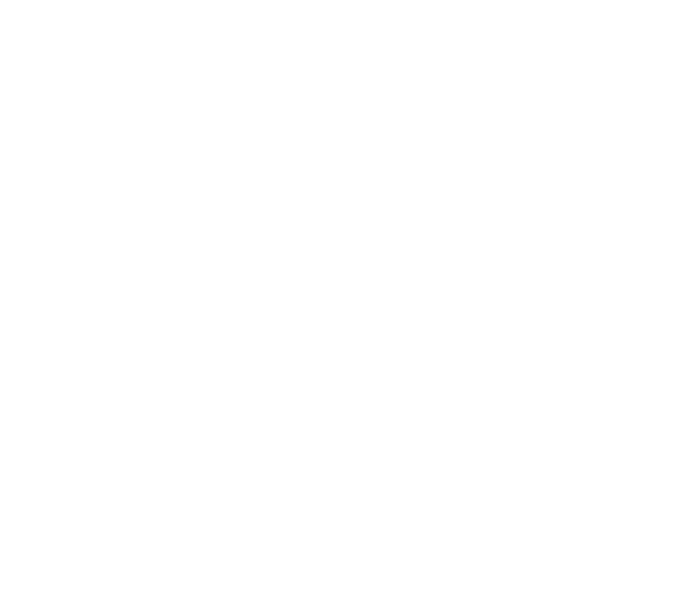
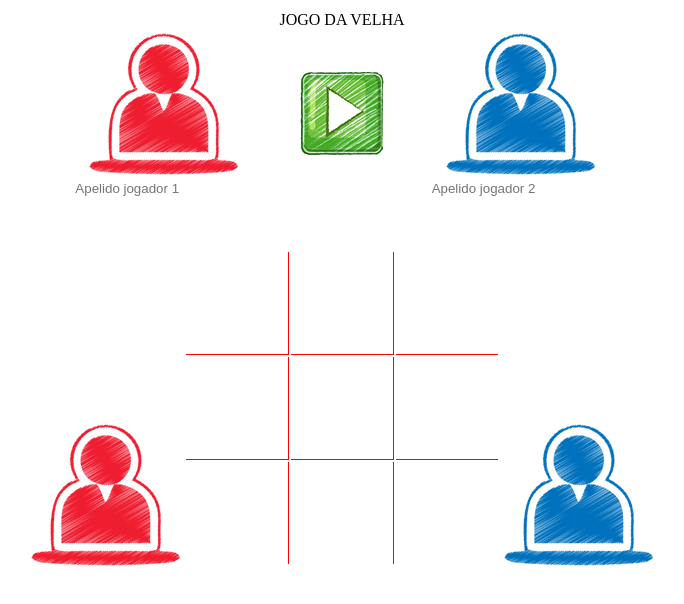
Before and after one commit to sillassanttos/jogo-da-velha, a plain HTML site: page index.html in a window 1280 px wide. Shown: the whole page, without its empty margins (298-982 px from the left). Drawn offline with Linux system fonts and the light colour scheme.

Commit message:
Adicionado telas para selecão dos jogadores e a grid inicial

```diff
--- a/index.html
+++ b/index.html
@@ -9,5 +9,92 @@
 
 	<body>
 
+		<div id="pagina_inicial" align="center">
+			<table border="0" width="600px">
+				<tbody>
+					<tr>
+						<td colspan="3" align="center">JOGO DA VELHA</td>
+					</tr>
+					<tr>
+						<td align="center">
+							<img src="imagens/jogador_1.png" alt="">
+							<br>
+							<input type="text" maxlength="10" placeholder="Apelido jogador 1" style="border: 0;">
+						</td>
+
+						<td align="center">
+							<img src="imagens/iniciar.png" alt="">
+						</td>
+
+						<td align="center">
+							<img src="imagens/jogador_2.png" alt="">
+							<br>
+							<input type="text" maxlength="10" placeholder="Apelido jogador 2" style="border: 0;">
+						</td>
+					</tr>
+				</tbody>
+			</table>
+		</div><!-- /pagina_inicial -->
+
+		<div id="palco_jogo" style="margin-top: 50px; text-align: center;">
+
+			<div style="display: inline-block;">
+				<img src="imagens/jogador_1.png" alt="">
+			</div>
+
+			<div style="display: inline-block;">
+				<table border="0">
+					<tr>
+						<td style="border-bottom: 1px solid red; border-right: 1px solid red;">
+							<div style="width: 100px; height: 100px;"></div>
+						</td>
+
+						<td style="border-bottom: 1px solid red; border-right: 1px solid red;">
+							<div style="width: 100px; height: 100px;"></div>
+						</td>
+
+						<td style="border-bottom: 1px solid red;">
+							<div style="width: 100px; height: 100px;"></div>
+						</td>
+					</tr>
+
+					<tr>
+						<td style="border-bottom: 1px solid red; border-right: 1px solid red;">
+							<div style="width: 100px; height: 100px;"></div>
+						</td>
+
+						<td style="border-bottom: 1px solid red; border-right: 1px solid red;">
+							<div style="width: 100px; height: 100px;"></div>
+						</td>
+
+						<td style="border-bottom: 1px solid red;">
+							<div style="width: 100px; height: 100px;"></div>
+						</td>
+
+					</tr>
+
+					<tr>
+						<td style="border-right: 1px solid red;">
+							<div style="width: 100px; height: 100px;"></div>
+						</td>
+
+						<td style="border-right: 1px solid red;">
+							<div style="width: 100px; height: 100px;"></div>
+						</td>
+
+						<td>
+							<div style="width: 100px; height: 100px;"></div>
+						</td>
+
+					</tr>
+				</table>
+			</div>
+
+			<div style="display: inline-block;">
+				<img src="imagens/jogador_2.png" alt="">
+			</div>
+
+		</div><!-- /palgo_jogo -->
+
 	</body>
 </html>
```
